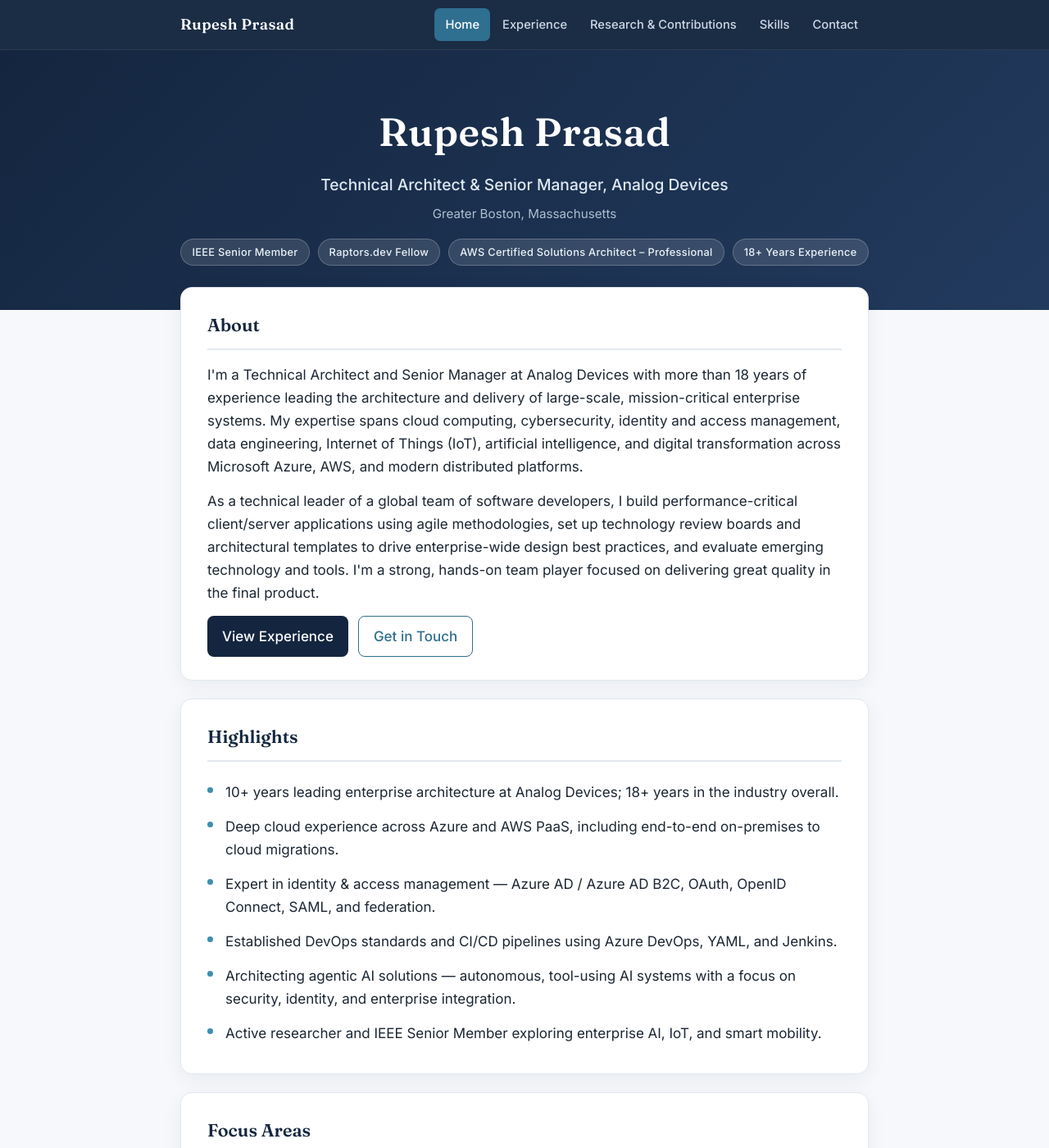
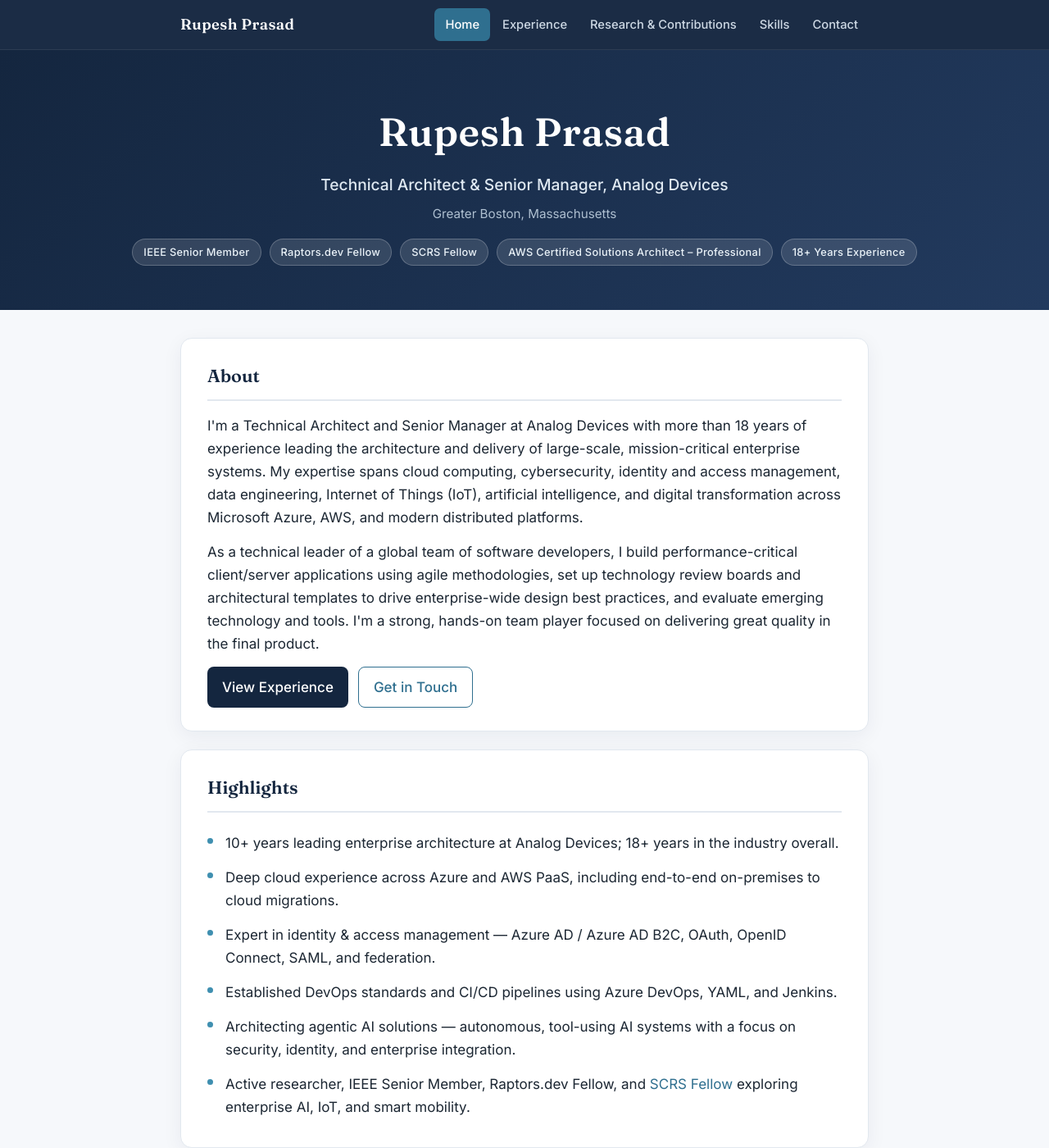
Before and after one commit to rupeshprasad/rupeshprasad.github.io, a Jekyll site: the page built from index.html, in a window 1280 px wide and 1400 px high. Shown: the whole window at 82% size. Built offline with Jekyll 4.4.1, drawn with Linux system fonts in a browser that asks for light colours.

```diff
--- a/_config.yml
+++ b/_config.yml
@@ -1,7 +1,7 @@
 title: Rupesh Prasad
 description: >-
   Technical Architect and Senior Manager at Analog Devices. IEEE Senior Member
-  and Raptors.dev Fellow with 18+ years in cloud, cybersecurity, AI, and IoT.
+  and Raptors.dev Fellow and SCRS Fellow with 18+ years in cloud, cybersecurity, AI, and IoT.
 url: "https://rupeshprasad.com"
 author: Rupesh Prasad
 
--- a/assets/style.css
+++ b/assets/style.css
@@ -119,7 +119,7 @@ a:hover { color: var(--navy); text-decoration: underline; }
     padding: 60px 24px 54px;
     text-align: center;
 }
-.hero .inner { max-width: var(--maxw); margin: 0 auto; }
+.hero .inner { max-width: 1100px; margin: 0 auto; }
 
 .hero h1 {
     font-family: "Fraunces", Georgia, serif;
--- a/index.html
+++ b/index.html
@@ -2,7 +2,7 @@
 layout: default
 nav: home
 title: Rupesh Prasad | Technical Architect & Senior Manager
-description: I'm Rupesh Prasad — Technical Architect and Senior Manager at Analog Devices, IEEE Senior Member, and Raptors.dev Fellow with 18+ years in cloud, cybersecurity, AI, and IoT.
+description: I'm Rupesh Prasad — Technical Architect and Senior Manager at Analog Devices, IEEE Senior Member, Raptors.dev Fellow, and SCRS Fellow with 18+ years in cloud, cybersecurity, AI, and IoT.
 ---
 
     <header class="hero">
@@ -13,13 +13,14 @@ description: I'm Rupesh Prasad — Technical Architect and Senior Manager at Ana
             <div class="badges">
                 <a class="badge" href="https://www.ieee.org/membership/senior/index.html" target="_blank" rel="noopener">IEEE Senior Member</a>
                 <a class="badge" href="https://raptors.dev" target="_blank" rel="noopener">Raptors.dev Fellow</a>
+                <a class="badge" href="https://www.scrs.in/scrs-fellow/2243" target="_blank" rel="noopener">SCRS Fellow</a>
                 <a class="badge" href="https://aws.amazon.com/certification/certified-solutions-architect-professional/" target="_blank" rel="noopener">AWS Certified Solutions Architect – Professional</a>
                 <span class="badge">18+ Years Experience</span>
             </div>
         </div>
     </header>
 
-    <main>
+    <main class="flush">
 
         <section class="card">
             <h2>About</h2>
@@ -52,7 +53,7 @@ description: I'm Rupesh Prasad — Technical Architect and Senior Manager at Ana
                 <li>Expert in identity &amp; access management — Azure AD / Azure AD B2C, OAuth, OpenID Connect, SAML, and federation.</li>
                 <li>Established DevOps standards and CI/CD pipelines using Azure DevOps, YAML, and Jenkins.</li>
                 <li>Architecting agentic AI solutions — autonomous, tool-using AI systems with a focus on security, identity, and enterprise integration.</li>
-                <li>Active researcher and IEEE Senior Member exploring enterprise AI, IoT, and smart mobility.</li>
+                <li>Active researcher, IEEE Senior Member, Raptors.dev Fellow, and <a href="https://www.scrs.in/scrs-fellow/2243" target="_blank" rel="noopener">SCRS Fellow</a> exploring enterprise AI, IoT, and smart mobility.</li>
             </ul>
         </section>
 
--- a/research.html
+++ b/research.html
@@ -82,7 +84,7 @@ description: My research interests, publications, and professional contributions
         <section class="card">
             <h2>Academic &amp; Professional Contributions</h2>
             <p>
-                I'm an IEEE Senior Member and a <a href="https://raptors.dev" target="_blank" rel="noopener">Raptors.dev</a> Fellow. I've contributed to
+                I'm an IEEE Senior Member, a <a href="https://raptors.dev" target="_blank" rel="noopener">Raptors.dev</a> Fellow, and an <a href="https://www.scrs.in/scrs-fellow/2243" target="_blank" rel="noopener">SCRS Fellow</a>. I've contributed to
                 the research and professional community through IEEE conference paper reviewing,
                 research publications, technical speaking, mentoring, and professional evaluation
                 activities. My fellowship recognition reflects sustained technical leadership,
```
Also changed, not shown: other parts of research.html (+2 -0 lines), README.md, 1 other file.
